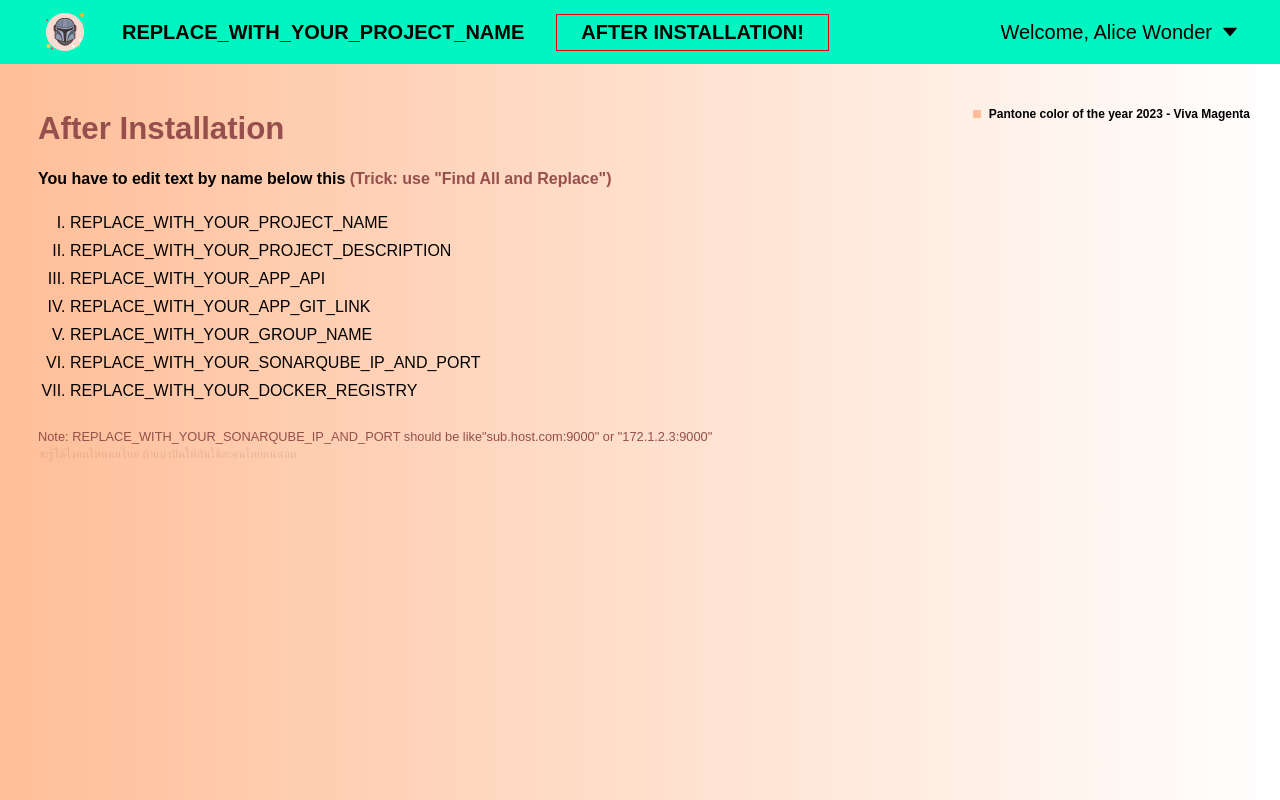
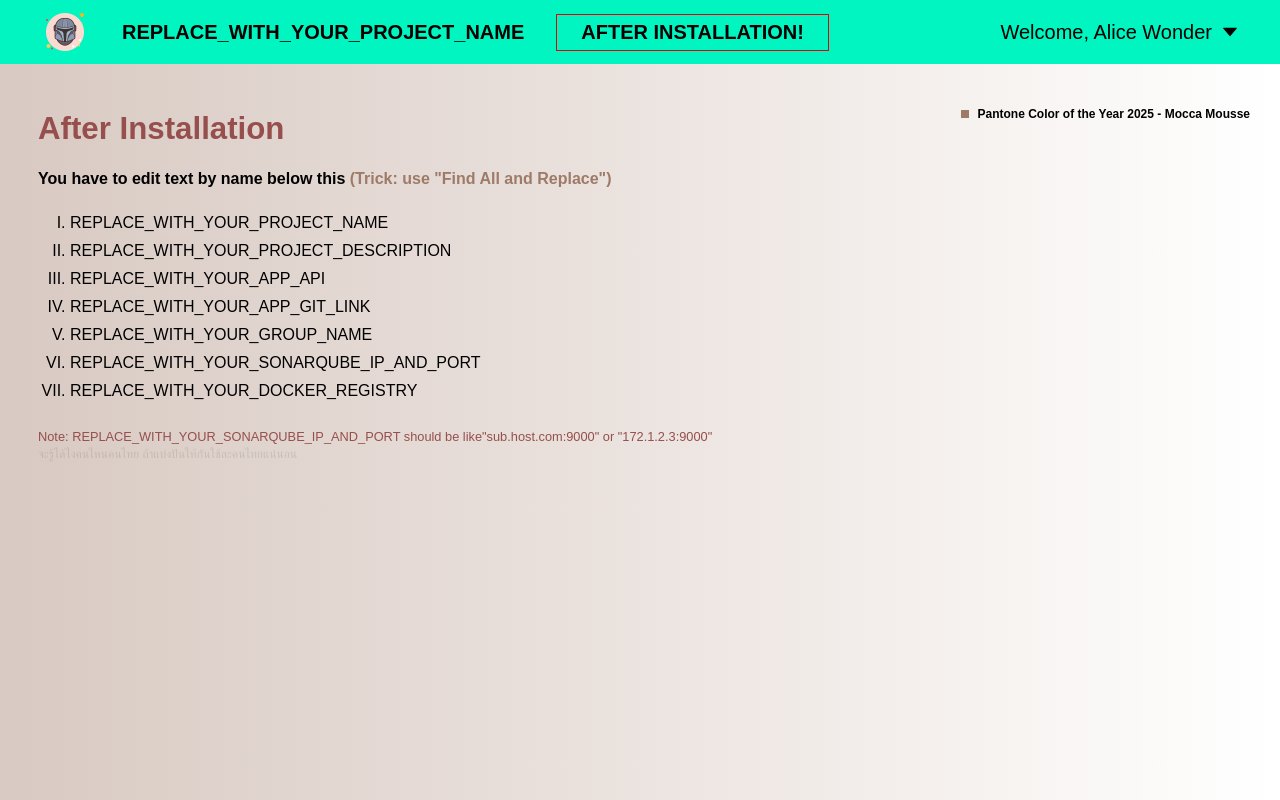
Before and after one commit to owlsome-official/next-antd-tailwind, a Next.js app: page /after_installation in a window 1280 px wide. Built offline with nearby package versions, Linux system fonts and the light colour scheme; a web font is replaced by a local one.

Commit message:
[Edited] - Updated color of the year

```diff
--- a/src/components/AfterInstallation.jsx
+++ b/src/components/AfterInstallation.jsx
@@ -2,24 +2,24 @@ const AfterInstallation = () => {
   return (
     <div
       data-testid="after-installation-container"
-      className="w-full bg-linear-to-l from-[#fff] to-[#FFBE98] p-1.5"
+      className="w-full bg-linear-to-l from-[#fff] to-[#9E7A68]/40 p-1.5"
     >
       <div className="bg-base-100 relative p-8">
         <sup className="absolute top-10 right-6 flex items-center gap-2 font-bold">
-          <div className="h-2 w-2 bg-[#FFBE98]" />
-          Pantone color of the year 2023 - Viva Magenta
+          <div className="h-2 w-2 bg-[#9E7A68]" />
+          Pantone Color of the Year 2025 - Mocca Mousse
         </sup>
-        <div className="bg-linear-to-l from-[#964F4C] to-[#964F4C] bg-clip-text text-h3 font-bold text-transparent">
+        <div className="from-pr text-h3 bg-linear-to-l from-[#964F4C] to-[#964F4C] bg-clip-text font-bold text-transparent">
           After Installation
         </div>
         <div className="py-2">
           <strong>
             You have to edit text by name below this{" "}
-            <span className="text-[#964F4C]">
+            <span className="text-primary">
               {'(Trick: use "Find All and Replace")'}
             </span>
           </strong>
-          <ul className="list-[upper-roman] pl-8 pt-4">
+          <ul className="list-[upper-roman] pt-4 pl-8">
             <li>REPLACE_WITH_YOUR_PROJECT_NAME</li>
             <li>REPLACE_WITH_YOUR_PROJECT_DESCRIPTION</li>
             <li>REPLACE_WITH_YOUR_APP_API</li>
@@ -29,7 +29,7 @@ const AfterInstallation = () => {
             <li>REPLACE_WITH_YOUR_DOCKER_REGISTRY</li>
           </ul>
         </div>
-        <div className="pt-4 text-small leading-tight text-[#964F4C]">
+        <div className="text-small pt-4 leading-tight text-[#964F4C]">
           Note: REPLACE_WITH_YOUR_SONARQUBE_IP_AND_PORT should be like
           {'"sub.host.com:9000" or "172.1.2.3:9000"'}
         </div>
--- a/src/styles/globals.css
+++ b/src/styles/globals.css
@@ -1,4 +1,4 @@
-@import 'tailwindcss';
+@import "tailwindcss";
 
 @theme {
   --text-*: initial;
@@ -13,6 +13,8 @@
   --text-tiny: 0.512rem;
 
   --font-sans: var(--font-ibm-plex-sans-thai);
+  --color-primary: #9e7a68;
+  --color-accent: #e1dfde;
 }
 
 /*
```
